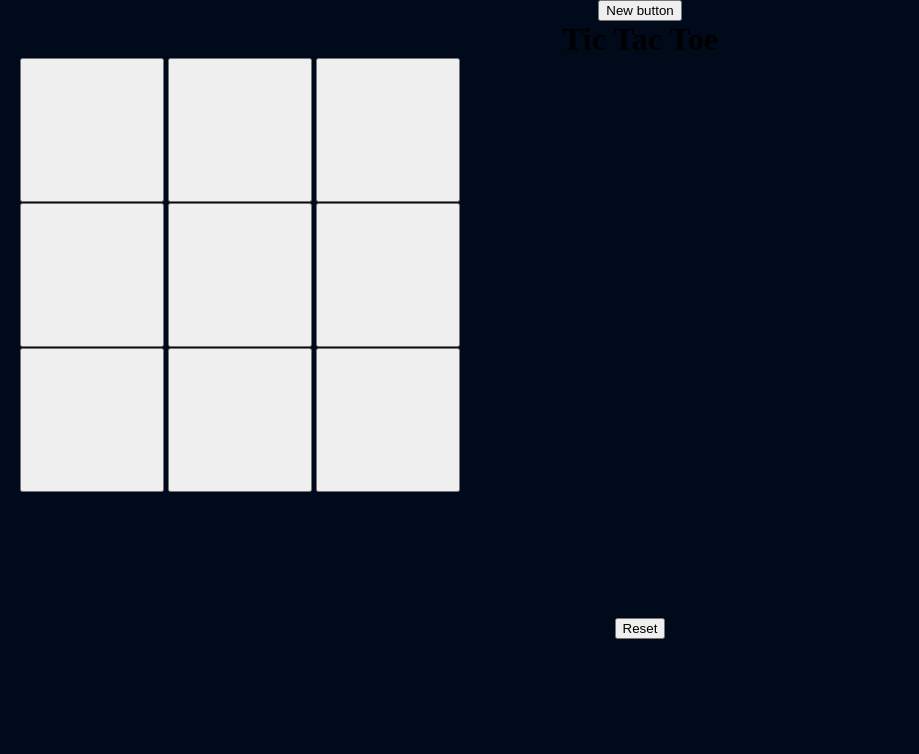
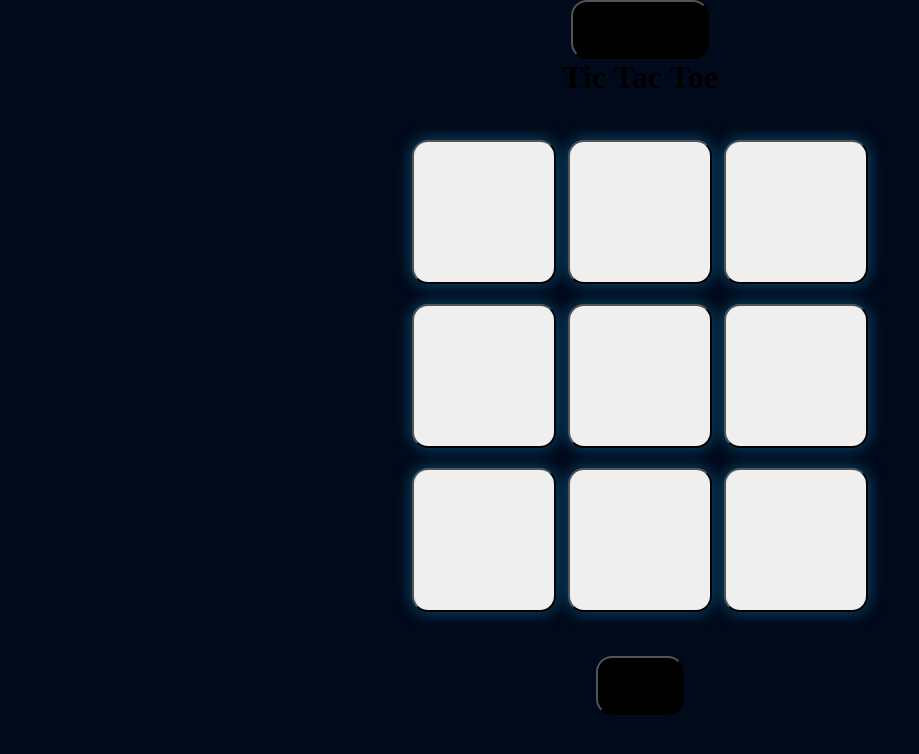
Before and after one commit to shishirbaidya/TicTacToe, a plain HTML site: page index.html in a window 1280 px wide. Shown: the whole page, without its empty margins (0-919 px from the left). Drawn offline with Linux system fonts and the light colour scheme.

Commit message:
Update style.css
some adjustment in final UI view .

```diff
--- a/style.css
+++ b/style.css
@@ -1,57 +1,59 @@
-*{
+* {
     margin: 0;
-    padding: 0l;
-}
-body{
+    padding: 0;
+
+body {
     background-color: rgb(0, 10, 27);
     text-align: center;
 }
-.container{
 
+
+.container {
     height: 70vh;
-    display: flexsss;
-
+    display: flex;
     justify-content: center;
     align-items: center;
-    gap:1.5vmin;
+    gap: 1.5vmin;
 }
-.game{
+
+.game {
     height: 60vmin;
     width: 60vmin;
-    display: flexsss;
+    display: flex;
     flex-wrap: wrap;
     justify-content: center;
     align-items: center;
-    gap:1.5vmin;
+    gap: 1.5vmin;
 }
-.box{
+
+.box {
     height: 18vmin;
     width: 18vmin;
-    border-radius: 1 rem;
+    border-radius: 1rem;
     font-size: 8vmin;
-    box-shadow: 0 0 1 rem;
-    color:rgba(26, 158, 219, 0.473)
+    box-shadow: 0 0 1rem;
+    color: rgba(26, 158, 219, 0.473);
 }
-reset-button{
+
+#reset-button {
     padding: 1rem;
     font-size: 1.25rem;
     background-color: black;
-    border-radius:  1rem;
+    border-radius: 1rem;
 }
 
-new-button{
+#new-button {
     padding: 1rem;
     font-size: 1.25rem;
     background-color: black;
-    border-radius:  1rem;
+    border-radius: 1rem;
+}
 
+.msg-container {
+    color: aliceblue;
+    height: 30vmin;
+}
 
-}
-msg-container{
-color: aliceblue;
-    height: 30vmin;
-
-}
-.hide{
+.hide {
     display: none;
 }
```
